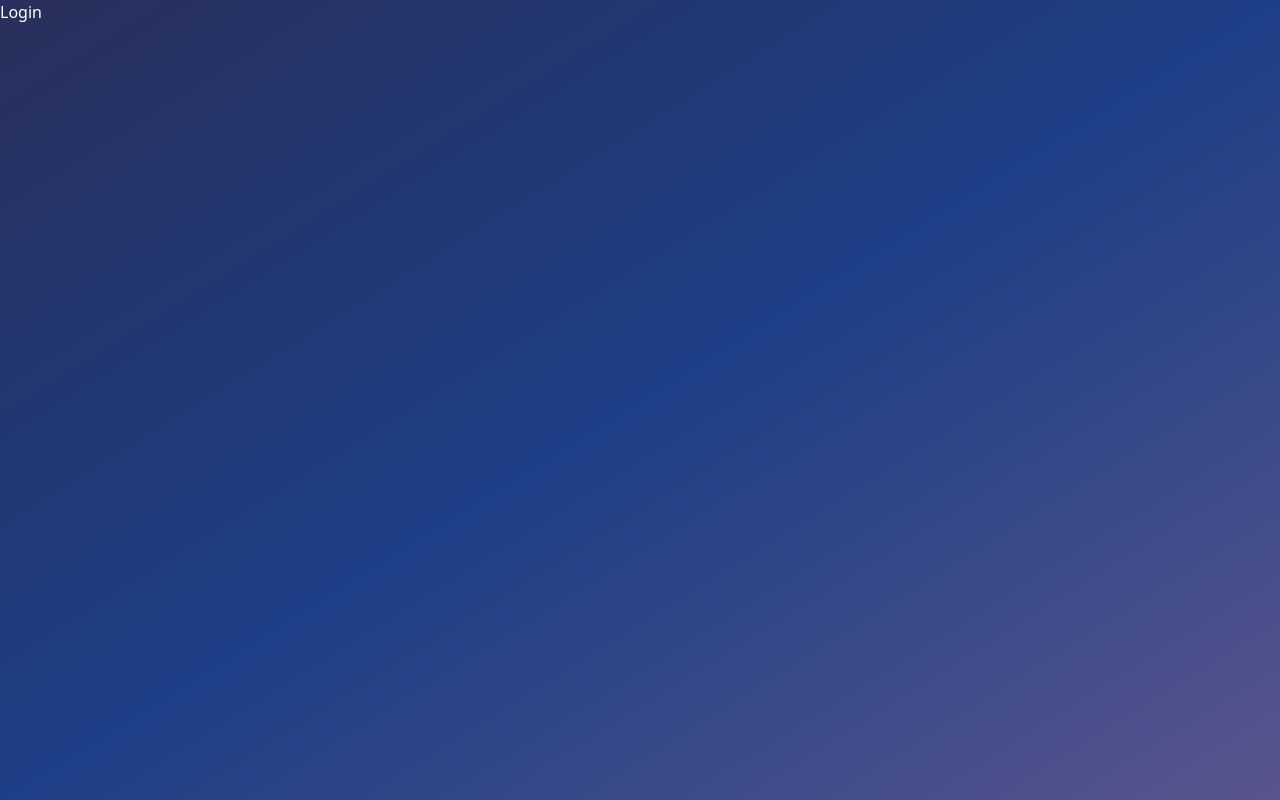
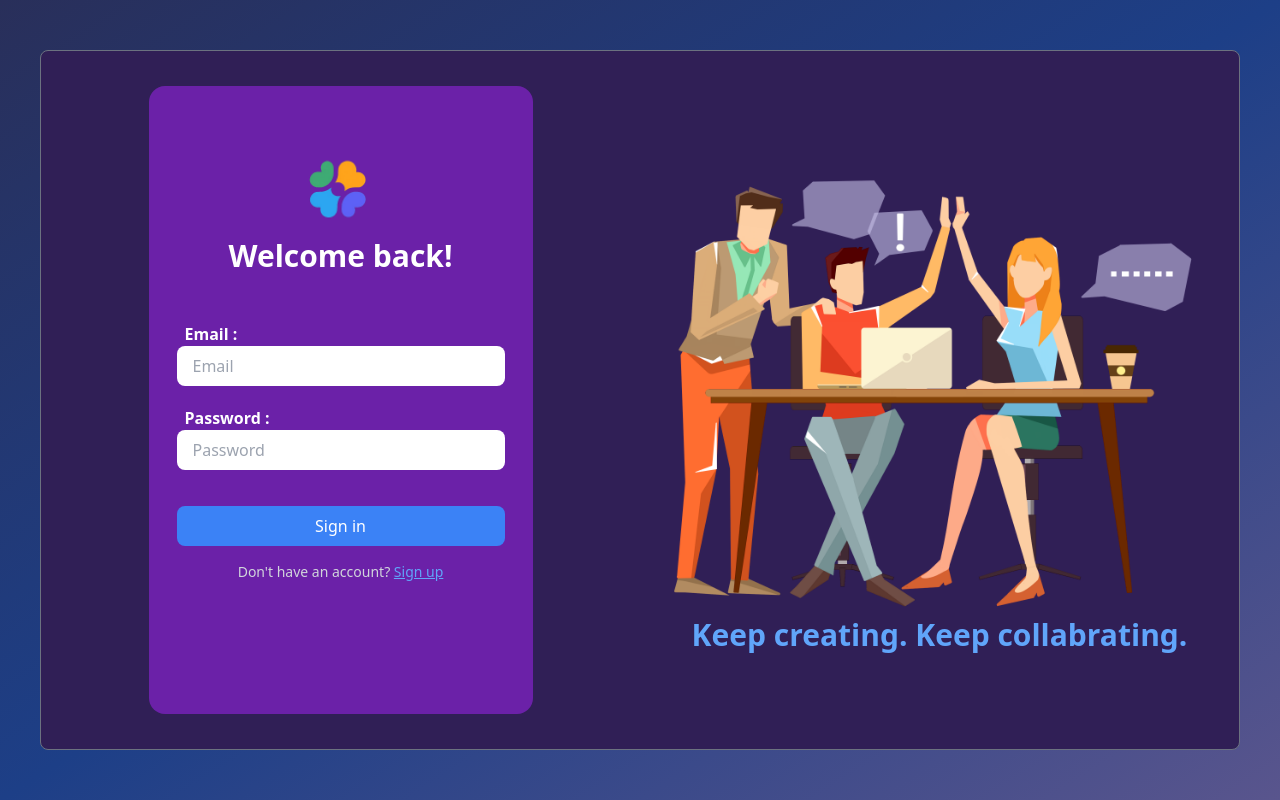
Before and after one commit to NiteshKumavat/CollabSpace-private, a React app in the folder frontend/: page /login in a window 1280 px wide. Built offline with nearby package versions, Linux system fonts and the light colour scheme; the HTML template or start-up script is replaced by a standard one.

Commit message:
Adding login design

```diff
--- a/frontend/src/pages/Login.jsx
+++ b/frontend/src/pages/Login.jsx
@@ -2,7 +2,36 @@ import React from 'react'
 
 function Login() {
   return (
-    <div>Login</div>
+    <div className="w-full h-screen flex items-center justify-center ">
+        <div className="bg-[#301F56] rounded-lg w-[1200px] h-[700px] grid grid-cols-2 border border-gray-500">
+            <div className="flex justify-center items-center ">
+                <div className="bg-purple-800 rounded-2xl p-7 w-96 h-[90%] flex flex-col items-center ">
+                    <img className="mt-6" src="logo-removebg-preview.png" alt="logo" width={150} />
+
+                    <h1 className="text-white text-3xl font-extrabold mb-12">Welcome back!</h1>
+                    <form className="w-full flex flex-col">
+                        <label htmlFor="email" className="ml-2 text-white font-semibold text-l">Email : </label>
+                        <input type="email" id="email" placeholder="Email" className="px-4 py-2 rounded-lg focus:outline-none focus:ring-2 focus:ring-blue-400 text-black mb-5" required/>
+                        <label htmlFor="password" className='ml-2 text-white font-semibold text-l'>Password : </label>
+                        <input type="password" id="password" placeholder="Password" className="px-4 py-2 rounded-lg focus:outline-none focus:ring-2 focus:ring-blue-400 text-black mb-5" required/>
+                        <button type="submit" className="mt-4 bg-blue-500 text-white py-2 rounded-lg hover:bg-blue-600 transition">
+                            Sign in
+                        </button>
+
+                    </form>
+
+                    <p className="mt-4 text-gray-300 text-sm">
+                        Don't have an account? <a href="/register" className="text-blue-400 underline">Sign up</a>
+                    </p>
+                </div>
+            </div>
+
+            <div className="flex flex-col items-center justify-center">
+                <img src="login.png" alt="team image" />
+                <h2 className='text-3xl font-bold text-blue-400 text-center'>Keep creating. Keep collabrating.</h2>
+            </div>
+        </div>
+    </div>
   )
 }
 
```
